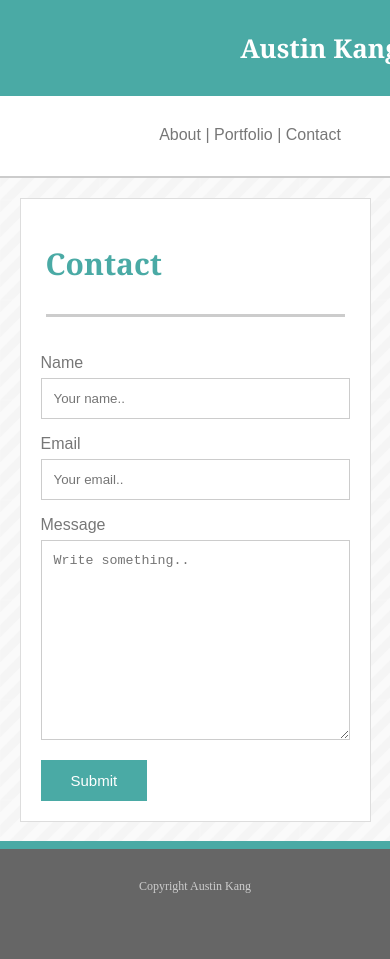
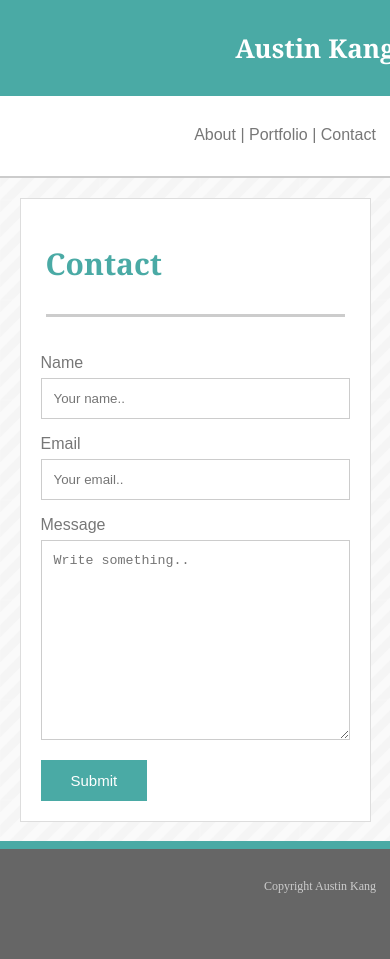
Before and after one commit to akang14/Responsive-Portfolio, a plain HTML site: page contact.html in a window 390 px wide. Shown: the top 959 px of the page. Drawn offline with Linux system fonts and the light colour scheme.

Commit message:
responsive

```diff
--- a/assests/style.css
+++ b/assests/style.css
@@ -174,6 +174,8 @@ input[type=text], select, textarea {
     background: #666666;
     border-top: 8px solid #4aaaa5;
     height: 50px;
+    width: 100%;
+    margin-right: 0%;
   }
 
   @media(max-width:980px){
@@ -221,20 +223,21 @@ img{
     }
     header{
     position: static;
-    width:640px;
+    width:650px;
     margin: 0%;
+    margin-left: -10px;
     padding: 30px 0;
 
     text-align: center;
   }
   nav{
-    width: 640px;
+    width: 650px;
     text-align: center;
     position: static;
-    padding-left: 0%;
-    padding: 30px 0;
+    padding: 30px;
   }
   .main-container{
+    width
     margin-left:5%;
     margin: 5%;
   }
@@ -249,7 +252,9 @@ img{
     margin-left: 2.3%;
     margin-right: 2%;
   }
-
+footer{
+  width: 640px;
+}
 
 
 
```
